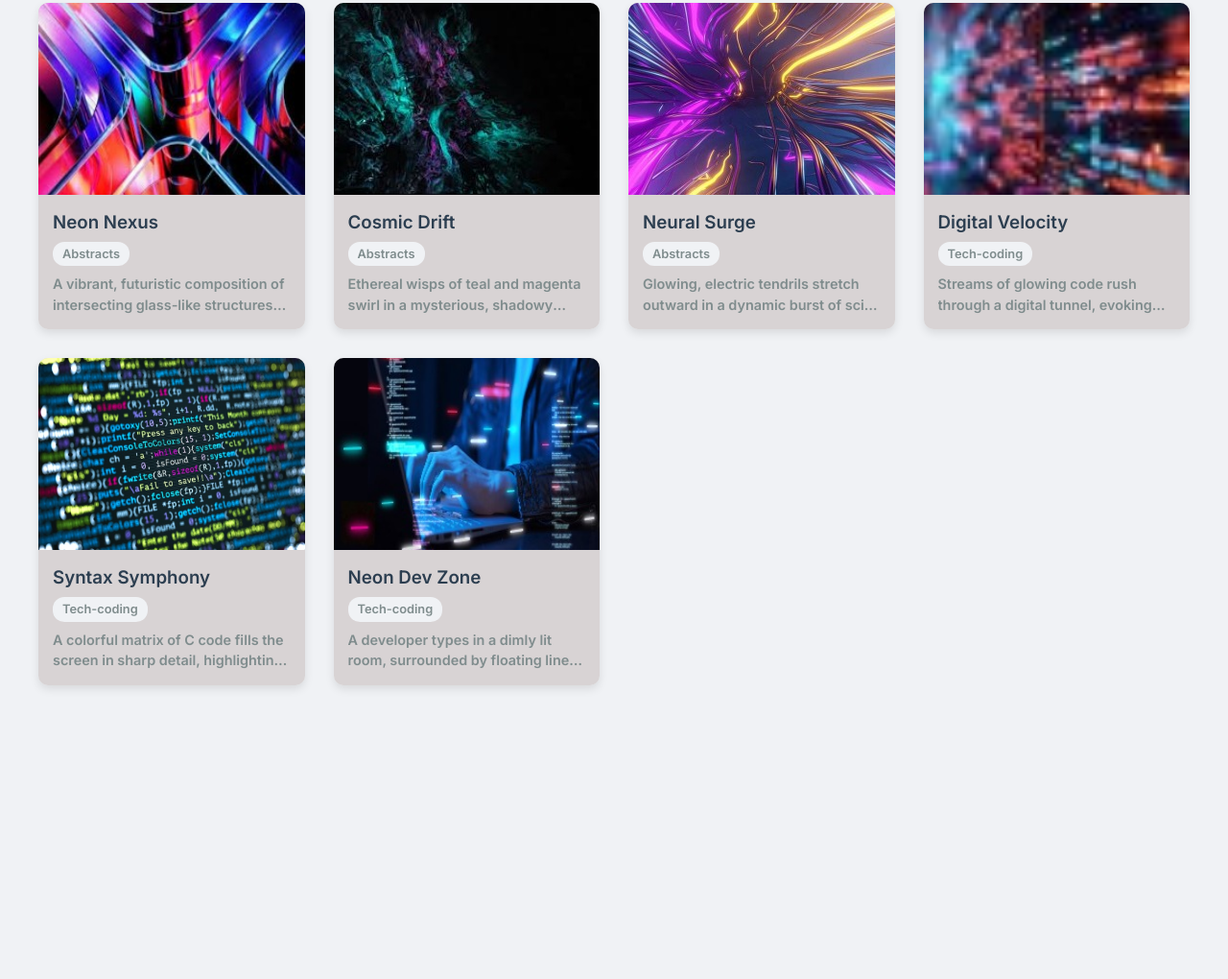
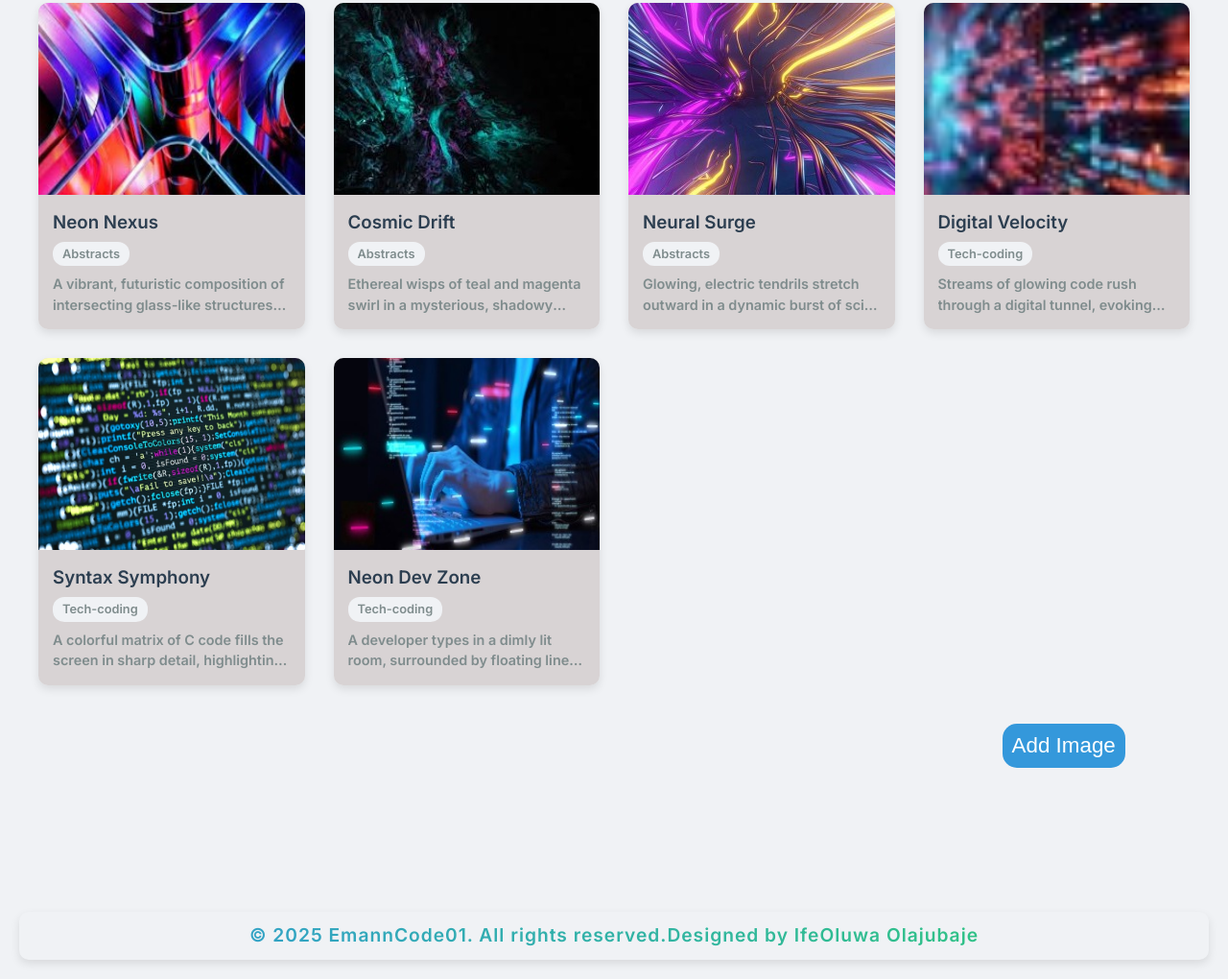
Before and after one commit to Emann-Code-01/Image-Gallery, a website: page index.html in a window 1280 px wide. Shown: the part 1387-2407 px from the top of the page at 96% size. Before the commit the page ends 2161 px from the top, so only its background shows below. Drawn offline with Linux system fonts and the light colour scheme.

Commit message:
initial commit

```diff
--- a/index.html
+++ b/index.html
@@ -1,5 +1,6 @@
 <!DOCTYPE html>
 <html lang="en">
+
 <head>
     <meta charset="UTF-8">
     <meta name="viewport" content="width=device-width, initial-scale=1.0">
@@ -9,11 +10,13 @@
     <link href="https://fonts.googleapis.com/css2?family=Inter:wght@400;600;700&display=swap" rel="stylesheet">
 
 </head>
+
 <body>
     <div class="container">
         <header>
             <h1>EmannCode01 Image Gallery</h1>
-            <p class="subtitle">Browse through for stunning, appealing images made by IfeOluwa Olajubaje(EmannCode01)</p>
+            <p class="subtitle">Browse through for stunning, appealing images made by IfeOluwa Olajubaje(EmannCode01)
+            </p>
         </header>
 
         <div class="filter-container" id="filterContainer">
@@ -30,9 +33,15 @@
             <input type="text" class="search-input" id="searchInput" placeholder="Search images...">
         </div>
 
-        <div class="gallery-grid" id="galleryGrid">
+        <div>
+            <div class="gallery-grid" id="galleryGrid">
 
+            </div>
+            <div class="add-image" id="addImage">
+                <button class="add-image-btn" add>Add Image</button>
+            </div>
         </div>
+
     </div>
 
     <div class="modal" id="modal">
@@ -53,6 +62,16 @@
         </div>
     </div>
 
+    <div class="footer">
+        <div class="col-1">
+            <p>&copy; 2025 EmannCode01. All rights reserved.</p>
+        </div>
+        <div class="col-2">
+            <p>Designed by IfeOluwa Olajubaje</p>
+        </div>
+    </div>
+
     <script src="script.js"></script>
 </body>
+
 </html>
--- a/style.css
+++ b/style.css
@@ -268,9 +268,57 @@ h1 {
 
 .no-results {
   text-align: center;
-  grid-column: 1 / -1;
+  grid-column: 1;
   padding: 50px;
   color: #7f8c8d;
+}
+
+.add-image{
+  display: flex;
+  justify-content: flex-end;
+  align-items: center;
+  width: 100%;
+  border: none;
+}
+
+button {
+  border: none;
+}
+
+.add-image-btn{
+  margin-right: 3.0em;
+  padding: 10px 10px;
+  background-color: #3498db;
+  border-radius: 15px;
+  color: #ffff;
+  cursor: pointer;
+  font-size: 1.4rem;
+  transition: all 0.3s ease;
+  z-index: 1000;
+  top: 0;
+}
+
+.footer {
+  display: flex;
+  justify-content: center;
+  align-items: center;
+  width: 100%;
+  height: 50px;
+  color: white;
+  text-align: center;
+  margin-top: 150px;
+  letter-spacing: 1px;
+  left: 0;
+  bottom: 0;
+  font-size: 1.2rem;
+  color: #7f8c8d;
+  border-radius: 10px;
+  box-shadow: 0 4px 10px rgba(0, 0, 0, 0.1);
+  transition: all 0.3s ease;
+  background: linear-gradient(45deg, #3498db, #2ecc71);
+  color: transparent;
+  -webkit-background-clip: text;
+  background-clip: text;
 }
 
 @media (max-width: 768px) {
```
Also changed, not shown: package.json (added, +21 -0 lines), script.js (line endings or trailing spaces).
